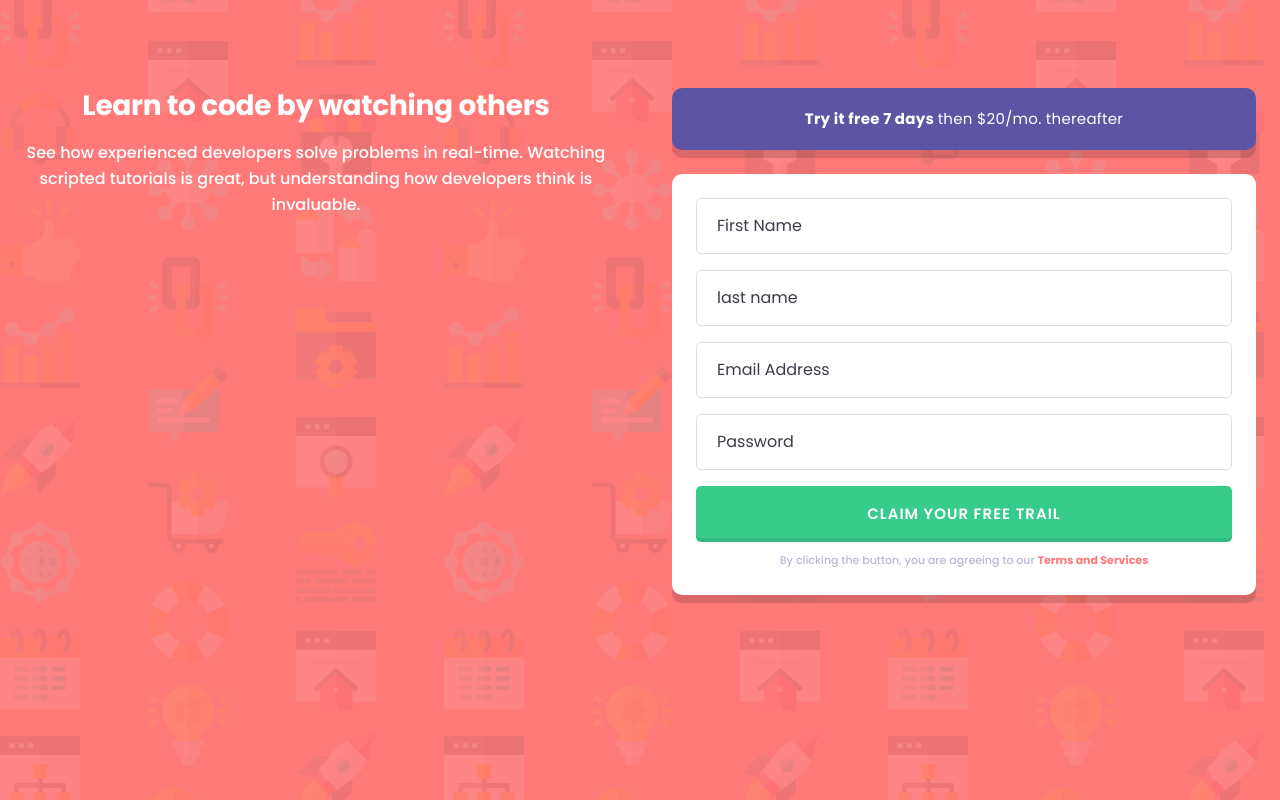
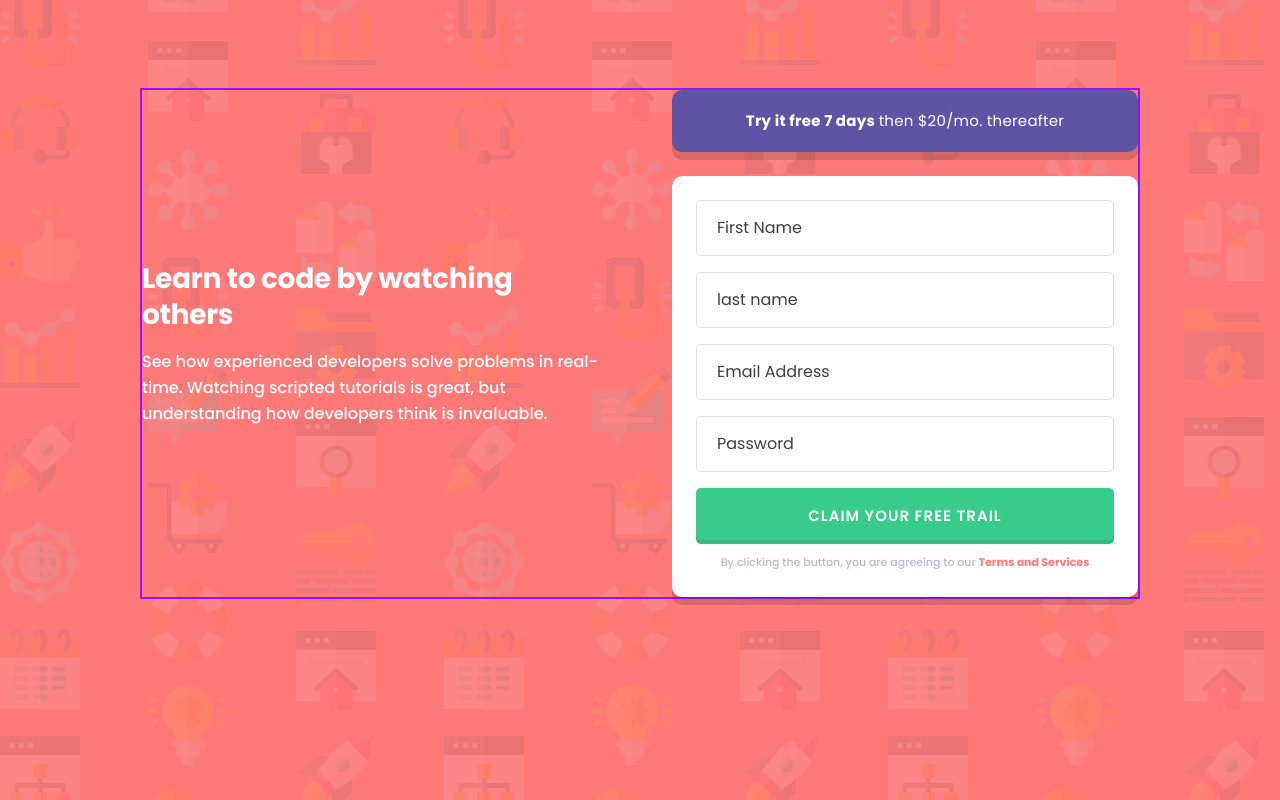
Before and after one commit to hectorlil48/intro-component-with-sign-up-form, a React (Vite) app: page / in a window 1280 px wide. Built offline with nearby package versions, Linux system fonts and the light colour scheme.

Commit message:
Added a max width to the container for lg desktop screens.

```diff
--- a/src/components/HeroLeft.jsx
+++ b/src/components/HeroLeft.jsx
@@ -1,6 +1,6 @@
 const HeroLeft = () => {
   return (
-    <div className="flex-1 text-center">
+    <div className="flex-1 text-center lg:text-left">
       <h1 className="mb-4 text-[1.75rem] leading-9 font-bold tracking-[-0.29px]">
         Learn to code by watching others
       </h1>
--- a/src/components/HeroSection.jsx
+++ b/src/components/HeroSection.jsx
@@ -3,7 +3,7 @@ import HeroRight from "./HeroRight";
 
 const HeroSection = () => {
   return (
-    <section className="flex flex-col gap-16 text-white sm:flex-row">
+    <section className="mx-auto flex max-w-xl flex-col gap-16 border-2 border-purple-600 text-white lg:max-w-[1000px] lg:flex-row lg:items-center">
       <HeroLeft />
       <HeroRight />
     </section>
```
